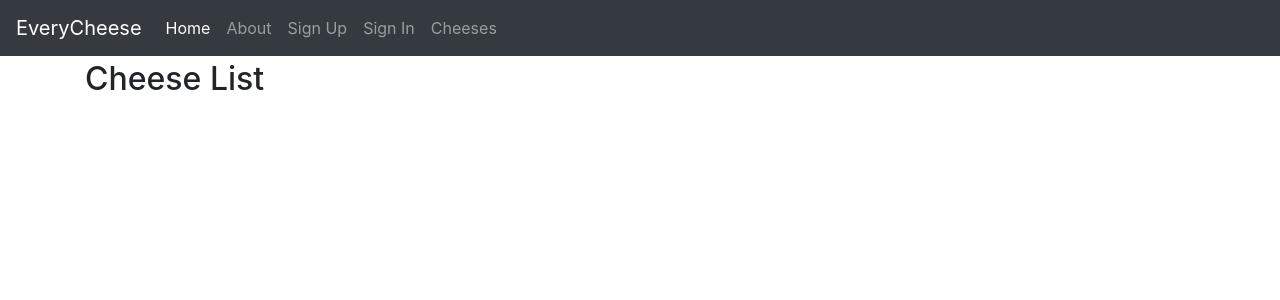
After one commit to riefer02/django-app, a Django app: page /cheeses/ in a window 1280 px wide. The commit adds this page. Shown: the top 300 px of the page. Run offline with Django 3.2, Linux system fonts and the light colour scheme; data that the repository does not hold is empty; some libraries are stand-ins or nearby versions.

Commit message:
implement list page for cheeses, add nav link

```diff
--- a/config/urls.py
+++ b/config/urls.py
@@ -24,6 +24,11 @@ urlpatterns = [
         include("everycheese.users.urls", namespace="users"),
     ),
     path("accounts/", include("allauth.urls")),
+    path(
+        "cheeses/",
+        include('everycheese.cheeses.urls',
+        namespace='cheeses')
+    )
     # Your stuff: custom urls includes go here
 ] + static(settings.MEDIA_URL, document_root=settings.MEDIA_ROOT)
 
--- /dev/null
+++ b/everycheese/cheeses/urls.py
@@ -0,0 +1,11 @@
+from django.urls import path
+from . import views
+
+app_name = 'cheeses'
+urlpatterns = [
+    path(
+        route='',
+        view=views.CheeseListView.as_view(),
+        name='list',
+    ),
+]
--- a/everycheese/cheeses/views.py
+++ b/everycheese/cheeses/views.py
@@ -1,3 +1,8 @@
 from django.shortcuts import render
 
+from django.views.generic import ListView, DetailView
+from .models import Cheese
 # Create your views here.
+
+class CheeseListView(ListView):
+    model = Cheese
--- a/everycheese/templates/base.html
+++ b/everycheese/templates/base.html
@@ -62,6 +62,9 @@
                 {# URL provided by django-allauth/account/urls.py #}
                 <a id="log-in-link" class="nav-link" href="{% url 'account_login' %}">{% trans "Sign In" %}</a>
               </li>
+              <li class="nav-item">
+                <a class="nav-link" href="{% url 'cheeses:list' %}">Cheeses</a>
+                </li>
             {% endif %}
           </ul>
         </div>
--- /dev/null
+++ b/everycheese/templates/cheeses/cheese_list.html
@@ -0,0 +1,14 @@
+{% extends "base.html" %}
+
+{% block title %}Cheese List{% endblock title %}
+
+{% block content %}
+<h2>Cheese List</h2>
+
+<ul>
+    {% for cheese in cheese_list %}
+        <li><a href="#TODO">{{ cheese.name }}</a></li>
+    {% endfor %}
+</ul>
+
+{% endblock content %}
```
